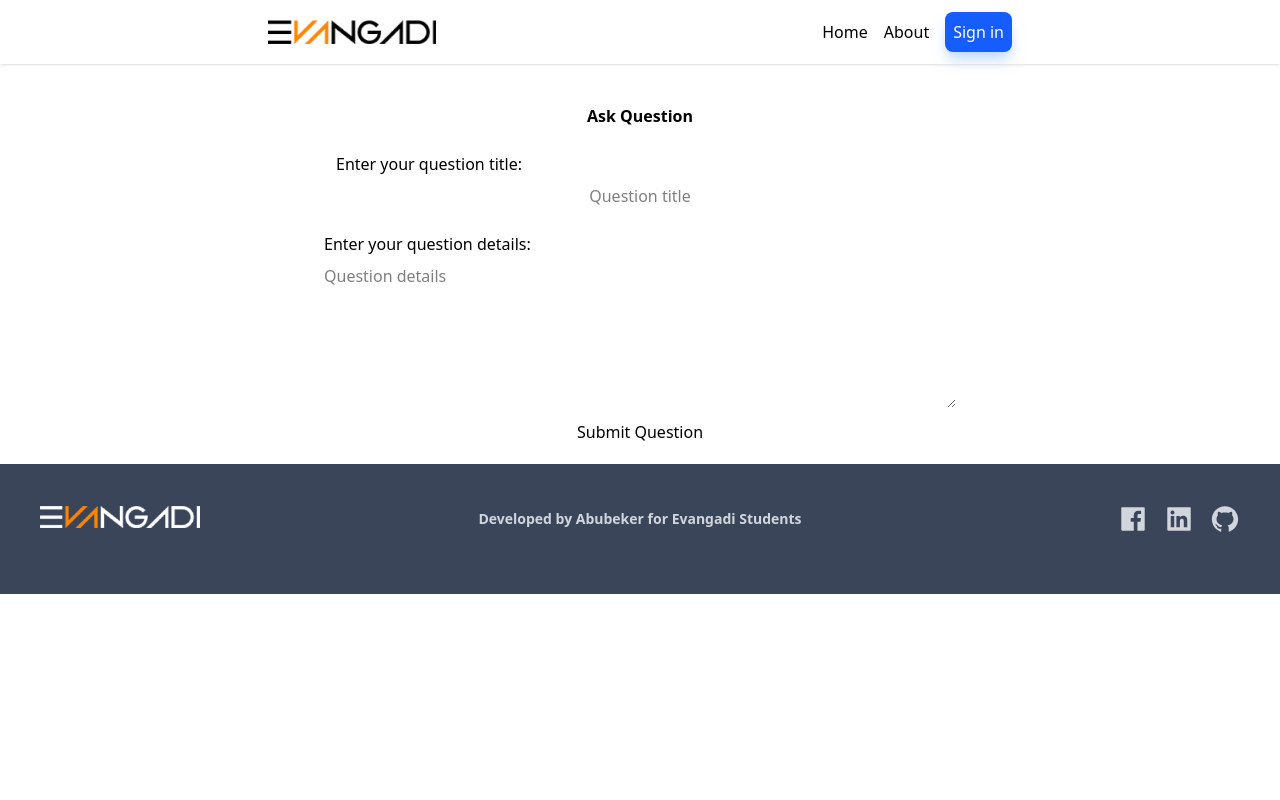
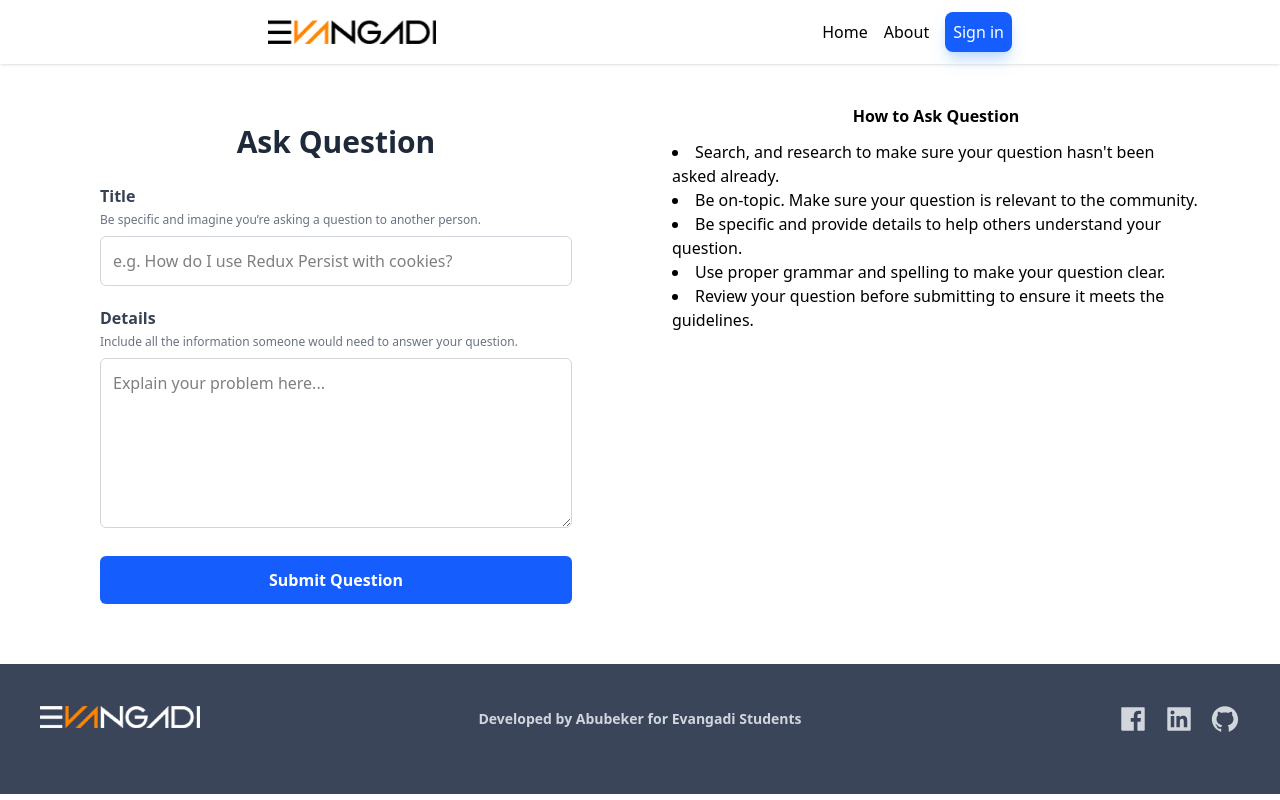
Before and after one commit to abubekernuru/evangadi-students-forum, a React (Vite) app in the folder client/: page /askquestion in a window 1280 px wide. Built offline with nearby package versions, Linux system fonts and the light colour scheme.

Commit message:
ask page ui

```diff
--- a/client/src/pages/AsqQuestion.jsx
+++ b/client/src/pages/AsqQuestion.jsx
@@ -2,19 +2,33 @@ import React from 'react'
 
 function AsqQuestion() {
   return (
-    <div className='w-2xl mx-auto mt-5 p-5'>
-      <h1 className='text-center font-bold mb-3'>Ask Question</h1>
-      <form className='flex flex-col gap-3'>
-        <div className='flex flex-col gap-2 p-3'>
-          <label htmlFor="questionTitle">Enter your question title: </label>
-          <input type="text" className='text-center' id='questionTitle' placeholder='Question title'/>
-        </div>
-        <div className='flex flex-col gap-2'>
-          <label htmlFor="questionDetails">Enter your question details: </label>
-          <textarea type="text" id='questionDetails' placeholder='Question details' rows={6} className='w-full'></textarea>
-        </div>
-        <button type="submit">Submit Question</button>
-      </form>
+    <div className='flex flex-col md:flex-row gap-10 md:gap-20 px-5 md:px-20 py-10'>
+      <div className='max-w-lg mx-auto p-5 w-full'>
+        <h1 className='font-extrabold text-gray-800 mb-6 text-3xl text-center'>Ask Question</h1>
+        <form className='flex flex-col gap-5'>
+          <div className='flex flex-col gap-1 '>
+            <label htmlFor="questionTitle" className='font-semibold text-gray-700'>Title</label>
+            <p className='text-xs text-gray-500 mb-1'>Be specific and imagine you’re asking a question to another person.</p>
+            <input type="text" className='border border-gray-300 rounded-md p-3 focus:outline-none focus:ring-2 focus:ring-blue-500 focus:border-transparent transition-all' id='questionTitle' placeholder='e.g. How do I use Redux Persist with cookies?'/>
+          </div>
+          <div className='flex flex-col gap-1'>
+            <label htmlFor="questionDetails" className='font-semibold text-gray-700'>Details </label>
+            <p className='text-xs text-gray-500 mb-1'>Include all the information someone would need to answer your question.</p>
+            <textarea type="text" id='questionDetails' placeholder='Explain your problem here...' rows={6} className='border border-gray-300 rounded-md p-3 focus:outline-none focus:ring-2 focus:ring-blue-500 focus:border-transparent transition-all w-full'></textarea>
+          </div>
+          <button type="submit" className='bg-blue-600 text-white py-3 rounded-md font-semibold hover:opacity-95 transition-colors mt-2 text-center cursor-pointer'>Submit Question</button>
+        </form>
+      </div>
+      <div className='w-full '>
+      <h2 className='text-center font-bold mb-3'>How to Ask Question</h2>
+      <ul className='list-disc list-inside'>
+        <li>Search, and research to make sure your question hasn't been asked already.</li>
+        <li>Be on-topic. Make sure your question is relevant to the community.</li>
+        <li>Be specific and provide details to help others understand your question.</li>
+        <li>Use proper grammar and spelling to make your question clear.</li>
+        <li>Review your question before submitting to ensure it meets the guidelines.</li>
+      </ul>
+      </div>
     </div>
   )
 }
```
